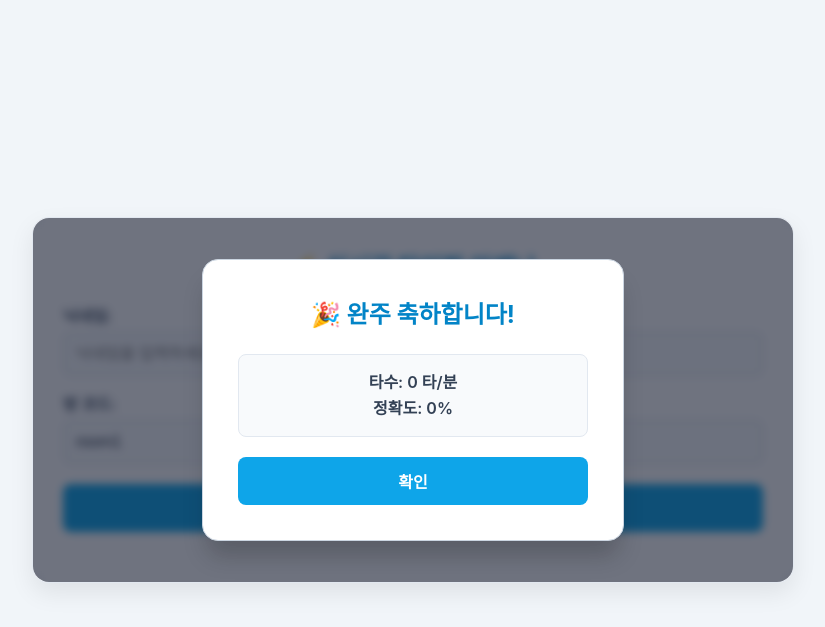
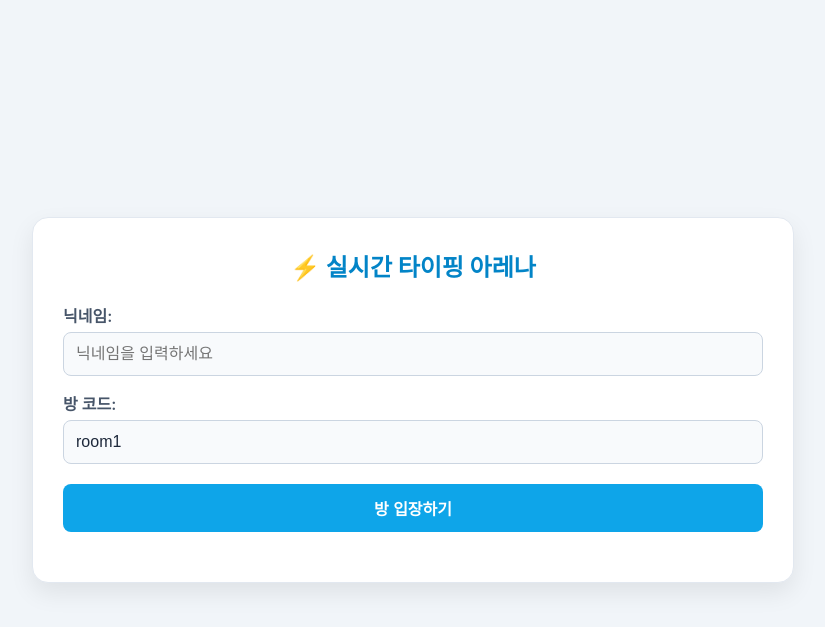
Before and after one commit to tudorrope2/work, a Flask app: page / in a window 1280 px wide. Shown: the top 627 px of the page, without its empty margins (227-1052 px from the left). Run offline with Flask 3, Linux system fonts and the light colour scheme; some libraries are stand-ins or nearby versions.

Commit message:
결과창 팝업 수정

```diff
--- a/templates/index.html
+++ b/templates/index.html
@@ -108,7 +108,7 @@
             transition: background 0.2s;
         }
         button:hover { background: #0284c7; }
-        .hidden { display: none; }
+        .hidden { display: none !important; }
 
         /* 결과 모달 팝업 */
         #resultModal {
@@ -120,7 +120,7 @@
             justify-content: center;
             align-items: center;
             border-radius: 16px;
-            z-index: 10;
+            z-index: 100;
         }
         .modal-content {
             background: #ffffff;
@@ -147,7 +147,7 @@
 </head>
 <body>
     <div class="container">
-        <!-- 결과 팝업 모달 -->
+        <!-- 결과 팝업 모달 (기본적으로 반드시 숨김 처리) -->
         <div id="resultModal" class="hidden">
             <div class="modal-content">
                 <h3 id="modalTitle">🎉 완주 축하합니다!</h3>
@@ -160,7 +160,7 @@
 
         <h2>⚡ 실시간 타이핑 아레나</h2>
 
-        <!-- 로비 화면 -->
+        <!-- 로비 화면 (초기 접속 시 표시) -->
         <div id="lobby" class="box">
             <label style="display:block; margin-bottom:5px;">닉네임:</label>
             <input type="text" id="nicknameInput" placeholder="닉네임을 입력하세요" style="margin-bottom: 15px;">
@@ -169,7 +169,7 @@
             <button onclick="joinRoom()">방 입장하기</button>
         </div>
 
-        <!-- 게임 방 화면 -->
+        <!-- 게임 방 화면 (초기 숨김) -->
         <div id="gameRoom" class="hidden">
             <div class="stats">
                 <span id="roomInfo">방: -</span>
@@ -202,6 +202,11 @@
         let startTime = null;
         let finalCpm = 0;
         let finalAccuracy = 100;
+
+        // 페이지 로드 시 팝업창 확실하게 숨기기
+        document.addEventListener("DOMContentLoaded", () => {
+            closeModal();
+        });
 
         function joinRoom() {
             const nickname = document.getElementById('nicknameInput').value.trim();
@@ -296,7 +301,7 @@
 
             socket.emit('user_progress', { room: currentRoom, nickname: currentNickname, progress: progress });
 
-            // 문장이 실제로 출제되어 있고, 입력값이 빈칸이 아니며 정확히 완주했을 때만 실행
+            // 게임 진행 중이고 문장 입력을 완료한 경우에만 팝업 실행
             if (targetText.length > 0 && typed.length > 0 && typed.trim() === targetText.trim()) {
                 gameActive = false;
                 document.getElementById('typingInput').disabled = true;
```
